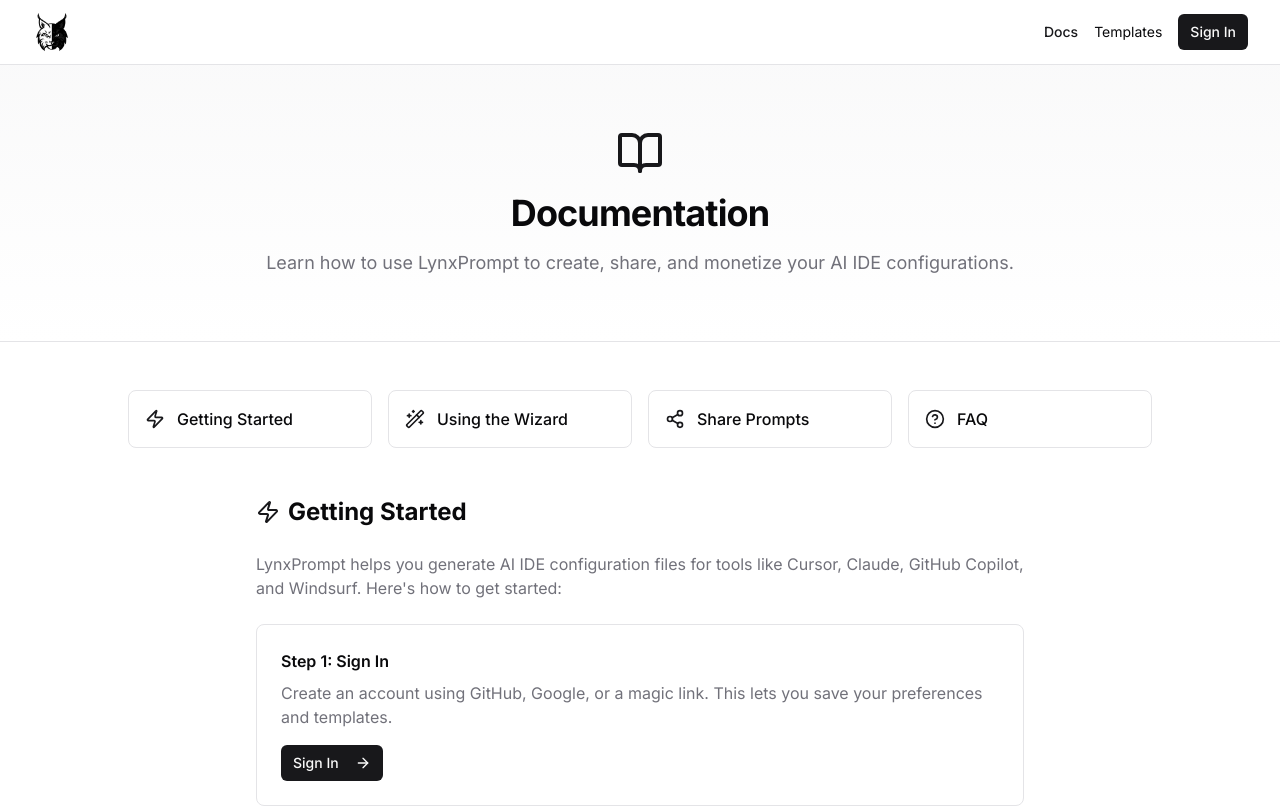
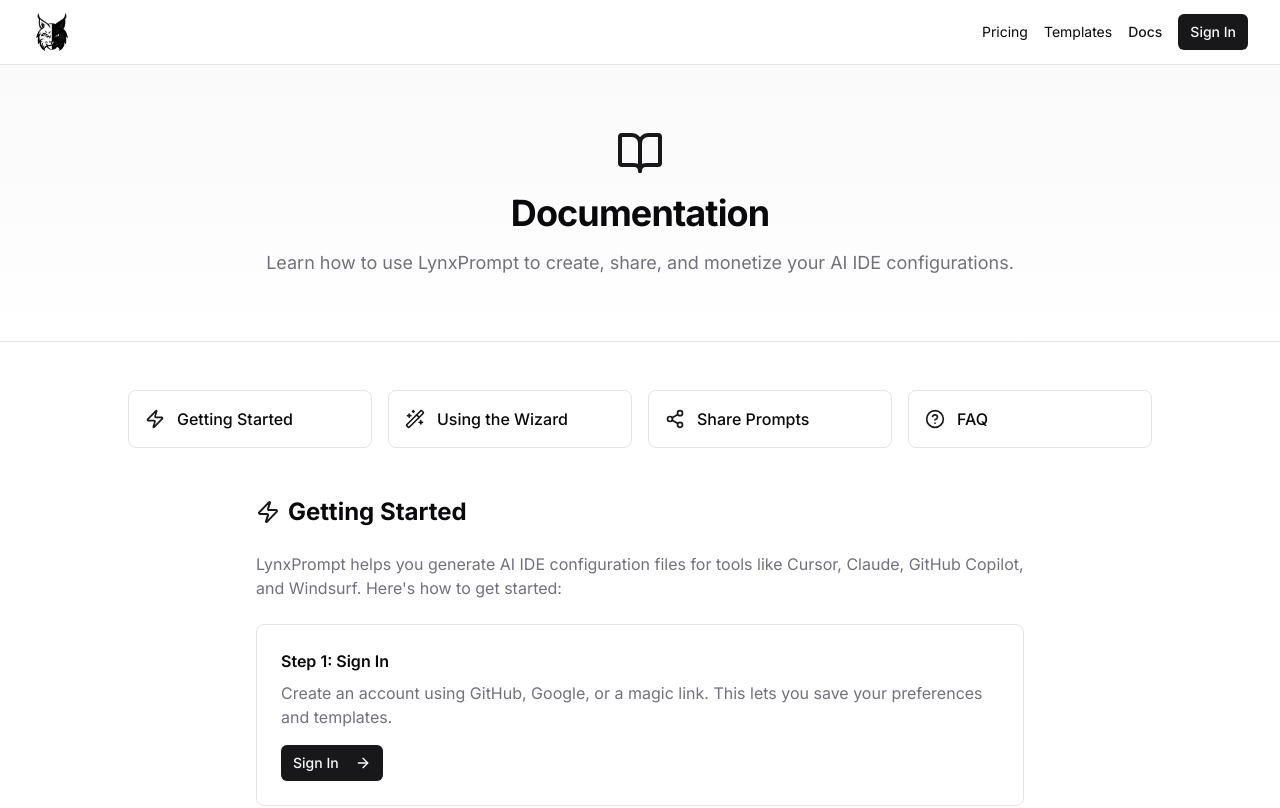
Before and after one commit to GeiserX/LynxPrompt, a Next.js app: page /docs in a window 1280 px wide. Shown: the top 808 px of the page. Built offline with nearby package versions, Linux system fonts and the light colour scheme; no server answers.

Commit message:
feat: add Pricing link to all page navigations

```diff
--- a/src/app/about/page.tsx
+++ b/src/app/about/page.tsx
@@ -21,11 +21,14 @@ export default function AboutPage() {
         <div className="container mx-auto flex h-16 items-center justify-between px-4 sm:px-6 lg:px-8">
           <Logo />
           <nav className="flex items-center gap-4">
-            <Link href="/docs" className="text-sm hover:underline">
-              Docs
+            <Link href="/pricing" className="text-sm hover:underline">
+              Pricing
             </Link>
             <Link href="/templates" className="text-sm hover:underline">
               Templates
+            </Link>
+            <Link href="/docs" className="text-sm hover:underline">
+              Docs
             </Link>
             <UserMenu />
           </nav>
--- a/src/app/docs/page.tsx
+++ b/src/app/docs/page.tsx
@@ -26,12 +26,13 @@ export default function DocsPage() {
         <div className="container mx-auto flex h-16 items-center justify-between px-4 sm:px-6 lg:px-8">
           <Logo />
           <nav className="flex items-center gap-4">
-            <Link href="/docs" className="text-sm font-medium text-primary">
-              Docs
+            <Link href="/pricing" className="text-sm hover:underline">
+              Pricing
             </Link>
             <Link href="/templates" className="text-sm hover:underline">
               Templates
             </Link>
+            <span className="text-sm font-medium text-primary">Docs</span>
             <UserMenu />
           </nav>
         </div>
--- a/src/app/page.tsx
+++ b/src/app/page.tsx
@@ -8,7 +8,6 @@ import {
   MousePointer2,
   ArrowRight,
   Users,
-  Activity,
 } from "lucide-react";
 import { PlatformCarousel } from "@/components/platform-carousel";
 import { Logo } from "@/components/logo";
@@ -22,19 +21,14 @@ export default function HomePage() {
         <div className="container mx-auto flex h-16 items-center justify-between px-4 sm:px-6 lg:px-8">
           <Logo />
           <nav className="flex items-center gap-4">
-            <Link href="/docs" className="text-sm hover:underline">
-              Docs
+            <Link href="/pricing" className="text-sm hover:underline">
+              Pricing
             </Link>
             <Link href="/templates" className="text-sm hover:underline">
               Templates
             </Link>
-            <Link
-              href="https://status.lynxprompt.com"
-              className="text-sm hover:underline"
-              target="_blank"
-            >
-              <Activity className="mr-1 inline h-3 w-3" />
-              Status
+            <Link href="/docs" className="text-sm hover:underline">
+              Docs
             </Link>
             <UserMenu />
           </nav>
--- a/src/app/pricing/page.tsx
+++ b/src/app/pricing/page.tsx
@@ -89,8 +89,12 @@ export default function PricingPage() {
         <div className="container mx-auto flex h-16 items-center justify-between px-4 sm:px-6 lg:px-8">
           <Logo />
           <nav className="flex items-center gap-4">
+            <span className="text-sm font-medium text-primary">Pricing</span>
             <Link href="/templates" className="text-sm hover:underline">
               Templates
+            </Link>
+            <Link href="/docs" className="text-sm hover:underline">
+              Docs
             </Link>
             <UserMenu />
           </nav>
--- a/src/app/privacy/page.tsx
+++ b/src/app/privacy/page.tsx
@@ -11,11 +11,14 @@ export default function PrivacyPage() {
         <div className="container mx-auto flex h-16 items-center justify-between px-4 sm:px-6 lg:px-8">
           <Logo />
           <nav className="flex items-center gap-4">
-            <Link href="/docs" className="text-sm hover:underline">
-              Docs
+            <Link href="/pricing" className="text-sm hover:underline">
+              Pricing
             </Link>
             <Link href="/templates" className="text-sm hover:underline">
               Templates
+            </Link>
+            <Link href="/docs" className="text-sm hover:underline">
+              Docs
             </Link>
             <UserMenu />
           </nav>
--- a/src/app/terms/page.tsx
+++ b/src/app/terms/page.tsx
@@ -11,11 +11,14 @@ export default function TermsPage() {
         <div className="container mx-auto flex h-16 items-center justify-between px-4 sm:px-6 lg:px-8">
           <Logo />
           <nav className="flex items-center gap-4">
-            <Link href="/docs" className="text-sm hover:underline">
-              Docs
+            <Link href="/pricing" className="text-sm hover:underline">
+              Pricing
             </Link>
             <Link href="/templates" className="text-sm hover:underline">
               Templates
+            </Link>
+            <Link href="/docs" className="text-sm hover:underline">
+              Docs
             </Link>
             <UserMenu />
           </nav>
```
